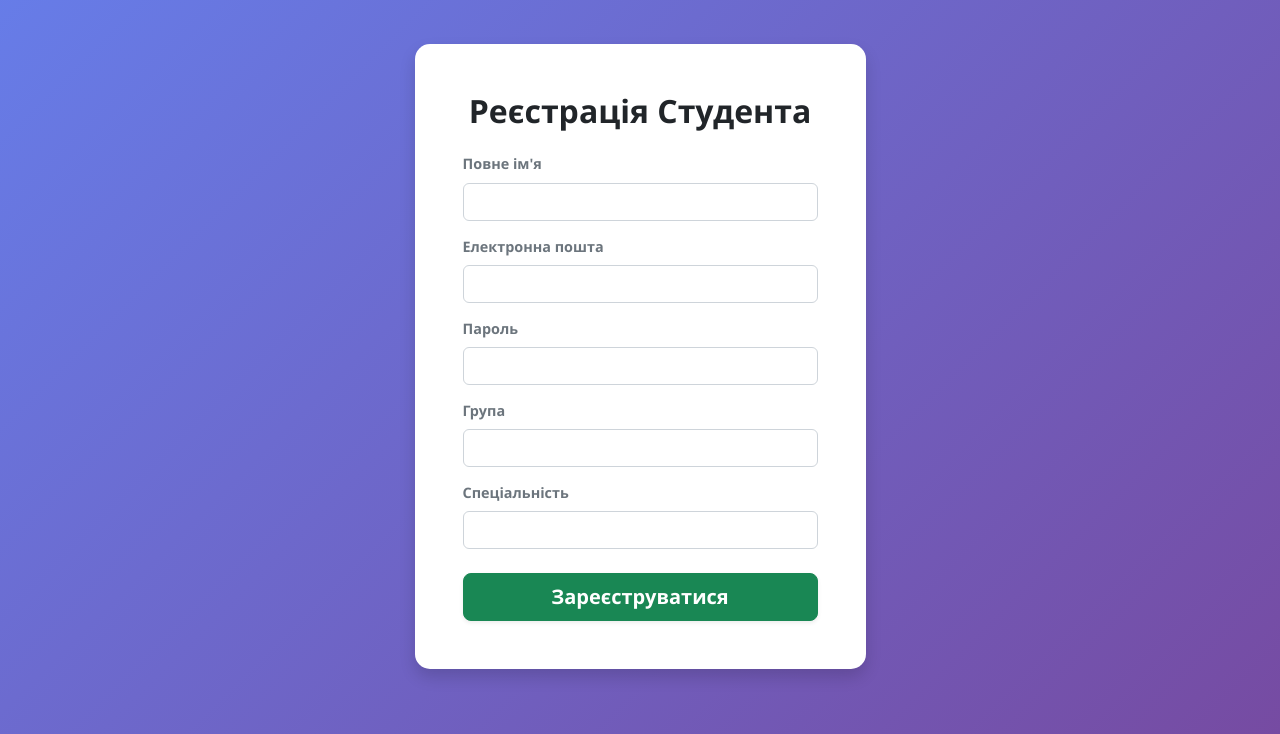
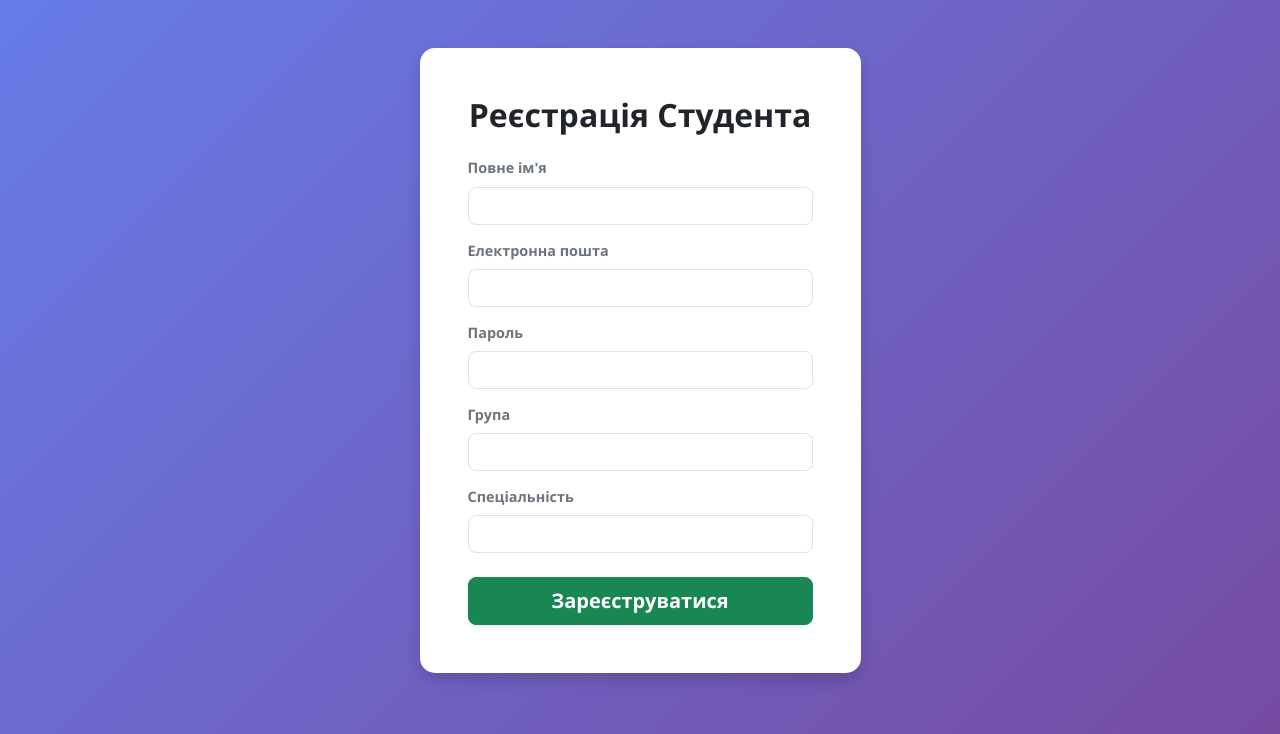
Before and after one commit to Goynadot/Extracurricular-activities, a Flask app: page /register in a window 1280 px wide. Shown: the part 66-800 px from the top of the page. Run offline with Flask 3, Linux system fonts and the light colour scheme.

Commit message:
Update register.html

```diff
--- a/static/templates/register.html
+++ b/static/templates/register.html
@@ -5,41 +5,42 @@
 {% endblock %}
 
 {% block content %}
-<div class="row justify-content-center align-items-center" style="min-height: 75vh; margin-top: 20px;">
-    <div class="col-md-6 col-lg-5 mb-5">
+<div class="container">
+    <div class="row justify-content-center align-items-center" style="min-height: 75vh;">
+        <div class="col-md-6 col-lg-5 mb-5 mt-4">
 
-        <div class="card shadow" style="border-radius: 15px; background-color: #ffffff !important; border: none;">
+            <div class="card shadow border-0" style="border-radius: 15px; background-color: #ffffff;">
                 <div class="card-body p-4 p-sm-5">
 
-                <h2 class="text-center mb-4 fw-bold text-dark" style="color: #212529 !important;">
+                    <h2 class="text-center mb-4 fw-bold text-dark">
                         {{ text['reg_header'] }}
                     </h2>
 
                     <form method="POST">
 
                         <div class="mb-3">
-                        <label class="form-label fw-semibold text-secondary">{{ text['label_name'] }}</label>
-                        <input type="text" name="full_name" class="form-control text-dark" style="background-color: #ffffff !important; border: 1px solid #ced4da !important; color: #212529 !important;" required>
+                            <label class="form-label text-secondary fw-semibold">{{ text['label_name'] }}</label>
+                            <input type="text" name="full_name" class="form-control text-dark border" style="border-radius: 8px;" required>
                         </div>
 
                         <div class="mb-3">
-                        <label class="form-label fw-semibold text-secondary">{{ text['label_email'] }}</label>
-                        <input type="email" name="email" class="form-control text-dark" style="background-color: #ffffff !important; border: 1px solid #ced4da !important; color: #212529 !important;" required>
+                            <label class="form-label text-secondary fw-semibold">{{ text['label_email'] }}</label>
+                            <input type="email" name="email" class="form-control text-dark border" style="border-radius: 8px;" required>
                         </div>
 
                         <div class="mb-3">
-                        <label class="form-label fw-semibold text-secondary">{{ text['label_password'] }}</label>
-                        <input type="password" name="password" class="form-control text-dark" style="background-color: #ffffff !important; border: 1px solid #ced4da !important; color: #212529 !important;" required>
+                            <label class="form-label text-secondary fw-semibold">{{ text['label_password'] }}</label>
+                            <input type="password" name="password" class="form-control text-dark border" style="border-radius: 8px;" required>
                         </div>
 
                         <div class="mb-3">
-                        <label class="form-label fw-semibold text-secondary">{{ text['label_group'] }}</label>
-                        <input type="text" name="group_name" class="form-control text-dark" style="background-color: #ffffff !important; border: 1px solid #ced4da !important; color: #212529 !important;" required>
+                            <label class="form-label text-secondary fw-semibold">{{ text['label_group'] }}</label>
+                            <input type="text" name="group_name" class="form-control text-dark border" style="border-radius: 8px;" required>
                         </div>
 
                         <div class="mb-4">
-                        <label class="form-label fw-semibold text-secondary">{{ text['label_speciality'] }}</label>
-                        <input type="text" name="speciality" class="form-control text-dark" style="background-color: #ffffff !important; border: 1px solid #ced4da !important; color: #212529 !important;" required>
+                            <label class="form-label text-secondary fw-semibold">{{ text['label_speciality'] }}</label>
+                            <input type="text" name="speciality" class="form-control text-dark border" style="border-radius: 8px;" required>
                         </div>
 
                         <button type="submit" class="btn btn-success btn-lg w-100 fw-bold shadow-sm" style="border-radius: 8px;">
@@ -53,4 +54,5 @@
 
         </div>
     </div>
+</div>
 {% endblock %}
```
Lines whose indentation alone changed are shown as unchanged.
